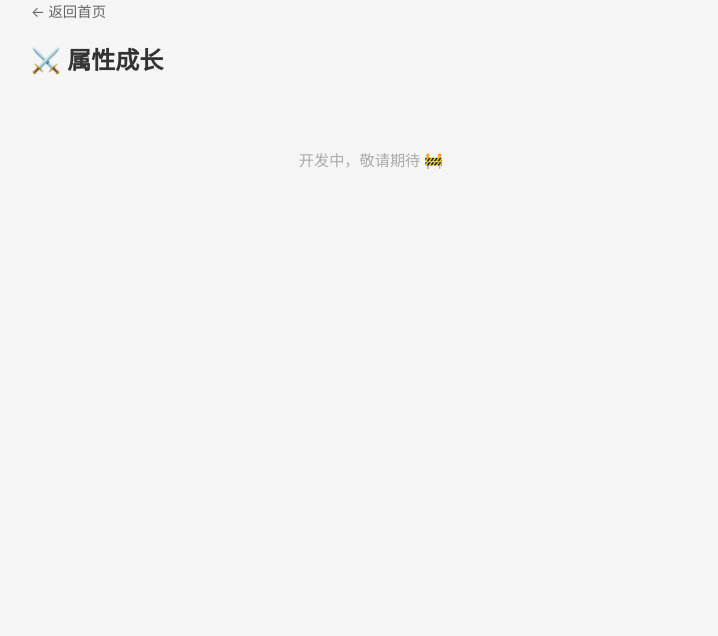
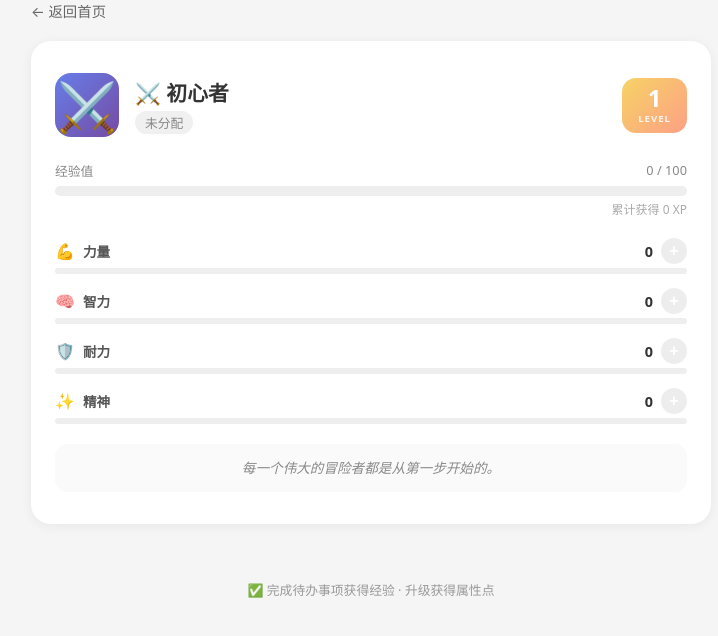
Before and after one commit to zeroo0o0/Self-management-system, a website: page public/rpg.html in a window 1280 px wide. Shown: the whole page, without its empty margins (269-987 px from the left). Drawn offline with nearby package versions, Linux system fonts and the light colour scheme; no server answers.

Commit message:
实现 RPG 属性成长系统：完成待办赚取经验，升级获得属性点
- 完成待办事项获得 XP（优先级 ×10），自动升级
- 每升一级获得 3 个属性点
- RPG 角色页面：头像、等级、头衔、经验条
- 四维属性（力量/智力/耐力/精神）加点分配
- 根据属性自动判定职业（战士/法师/骑士/牧师）
- 等级对应不同头衔和简介文字
- 两个页面共享同一 JSON 数据，互不覆盖

```diff
--- a/public/rpg.html
+++ b/public/rpg.html
@@ -10,8 +10,66 @@
 <body>
   <div id="app">
     <a class="back" href="index.html">← 返回首页</a>
-    <h1>⚔️ 属性成长</h1>
-    <p class="empty">开发中，敬请期待 🚧</p>
+
+    <div class="rpg-card">
+      <!-- 角色头部 -->
+      <div class="rpg-header">
+        <div class="rpg-avatar">⚔️</div>
+        <div class="rpg-title">
+          <h1>{{ title }}</h1>
+          <span class="rpg-class">{{ className }}</span>
+        </div>
+        <div class="rpg-level-badge">
+          <span class="rpg-level-num">{{ data.level ?? 1 }}</span>
+          <span class="rpg-level-label">LEVEL</span>
+        </div>
+      </div>
+
+      <!-- 经验条 -->
+      <div class="rpg-xp-section">
+        <div class="rpg-xp-header">
+          <span>经验值</span>
+          <span>{{ data.xp ?? 0 }} / {{ (data.level ?? 1) * 100 }}</span>
+        </div>
+        <div class="rpg-xp-bar">
+          <div class="rpg-xp-fill" :style="{ width: xpPercent + '%' }"></div>
+        </div>
+        <div class="rpg-xp-total">累计获得 {{ data.totalXPEarned ?? 0 }} XP</div>
+      </div>
+
+      <!-- 属性点 -->
+      <div class="rpg-points" v-if="(data.attributePoints ?? 0) > 0">
+        <span class="rpg-points-label">可用属性点</span>
+        <span class="rpg-points-value">{{ data.attributePoints }}</span>
+      </div>
+
+      <!-- 属性列表 -->
+      <div class="rpg-stats">
+        <div class="rpg-stat" v-for="stat in stats" :key="stat.key">
+          <div class="rpg-stat-header">
+            <span class="rpg-stat-icon">{{ stat.icon }}</span>
+            <span class="rpg-stat-name">{{ stat.label }}</span>
+            <span class="rpg-stat-val">{{ data.attributes[stat.key] ?? 0 }}</span>
+            <button class="rpg-stat-btn" @click="addAttr(stat.key)"
+                    :disabled="(data.attributePoints ?? 0) <= 0">+</button>
+          </div>
+          <div class="rpg-stat-bar">
+            <div class="rpg-stat-fill" :style="{ width: statPercent(stat.key) + '%', background: stat.color }"></div>
+          </div>
+        </div>
+      </div>
+
+      <!-- 角色简介 -->
+      <div class="rpg-desc">
+        <p>{{ flavorText }}</p>
+      </div>
+    </div>
+
+    <footer>
+      <p class="footer-note">✅ 完成待办事项获得经验 · 升级获得属性点</p>
+    </footer>
   </div>
+
+  <script src="rpg.js"></script>
 </body>
 </html>
--- /dev/null
+++ b/public/rpg.js
@@ -0,0 +1,94 @@
+const { createApp, ref, computed, onMounted } = Vue
+
+createApp({
+  setup() {
+    const data = ref({
+      todos: [],
+      xp: 0,
+      level: 1,
+      attributePoints: 0,
+      totalXPEarned: 0,
+      attributes: { strength: 0, intelligence: 0, endurance: 0, spirit: 0 }
+    })
+
+    const stats = [
+      { key: 'strength',     label: '力量', icon: '💪', color: '#e53e3e' },
+      { key: 'intelligence', label: '智力', icon: '🧠', color: '#3182ce' },
+      { key: 'endurance',    label: '耐力', icon: '🛡️', color: '#38a169' },
+      { key: 'spirit',       label: '精神', icon: '✨', color: '#805ad5' },
+    ]
+
+    const title = computed(() => {
+      const lv = data.value.level ?? 1
+      if (lv >= 50) return '👑 传说勇者'
+      if (lv >= 30) return '⚡ 英雄'
+      if (lv >= 15) return '🔥 冒险家'
+      if (lv >= 5)  return '🌱 见习勇者'
+      return '⚔️ 初心者'
+    })
+
+    const className = computed(() => {
+      const { strength: s, intelligence: i, endurance: e, spirit: p } = data.value.attributes
+      const total = s + i + e + p
+      if (total === 0) return '未分配'
+      const max = Math.max(s, i, e, p)
+      if (max === s) return '战士'
+      if (max === i) return '法师'
+      if (max === e) return '骑士'
+      return '牧师'
+    })
+
+    const flavorText = computed(() => {
+      const lv = data.value.level ?? 1
+      if (lv >= 50) return '你已是传说级别的存在，距离巅峰只差一步之遥。'
+      if (lv >= 30) return '历经无数战斗，你的名字已响彻大陆。'
+      if (lv >= 15) return '你在这片大陆上已经小有名气，继续前进吧！'
+      if (lv >= 5)  return '慢慢找到了自己的节奏，前方的路还很长。'
+      return '每一个伟大的冒险者都是从第一步开始的。'
+    })
+
+    const xpPercent = computed(() => {
+      const lv = data.value.level ?? 1
+      const xp = data.value.xp ?? 0
+      return Math.min(100, (xp / (lv * 100)) * 100)
+    })
+
+    function statPercent(key) {
+      const val = data.value.attributes[key] ?? 0
+      return Math.min(100, (val / 50) * 100)
+    }
+
+    function addAttr(key) {
+      if ((data.value.attributePoints ?? 0) <= 0) return
+      data.value.attributePoints--
+      data.value.attributes[key] = (data.value.attributes[key] ?? 0) + 1
+      saveData()
+    }
+
+    async function loadData() {
+      const res = await fetch('/api/load')
+      const d = await res.json()
+      // 保持完整数据结构，避免覆盖其他页面写入的字段
+      data.value = d
+      // 确保 RPG 字段存在
+      if (!data.value.attributes) data.value.attributes = { strength: 0, intelligence: 0, endurance: 0, spirit: 0 }
+      if (data.value.attributePoints === undefined) data.value.attributePoints = 0
+      if (data.value.totalXPEarned === undefined) data.value.totalXPEarned = 0
+    }
+
+    async function saveData() {
+      await fetch('/api/save', {
+        method: 'POST',
+        headers: { 'Content-Type': 'application/json' },
+        body: JSON.stringify(data.value)
+      })
+    }
+
+    onMounted(loadData)
+
+    return {
+      data, stats, title, className, flavorText, xpPercent,
+      statPercent, addAttr
+    }
+  }
+}).mount('#app')
--- a/public/style.css
+++ b/public/style.css
@@ -241,3 +241,173 @@ footer { text-align: center; padding: 32px 0 24px; }
 }
 .footer-note { font-size: .8rem; color: #999; }
 .footer-note code { background: #eee; padding: 2px 6px; border-radius: 4px; font-size: .75rem; }
+
+/* ========== RPG 角色面板 ========== */
+.rpg-card {
+  background: #fff;
+  border-radius: 20px;
+  padding: 32px 24px;
+  box-shadow: 0 2px 12px rgba(0,0,0,.06);
+  margin-bottom: 24px;
+}
+
+.rpg-header {
+  display: flex;
+  align-items: center;
+  gap: 16px;
+  margin-bottom: 24px;
+}
+.rpg-avatar {
+  font-size: 3rem;
+  width: 64px;
+  height: 64px;
+  display: flex;
+  align-items: center;
+  justify-content: center;
+  background: linear-gradient(135deg, #667eea, #764ba2);
+  border-radius: 16px;
+}
+.rpg-title { flex: 1; }
+.rpg-title h1 { font-size: 1.3rem; margin: 0; }
+.rpg-class {
+  font-size: .8rem;
+  color: #888;
+  display: inline-block;
+  padding: 2px 10px;
+  border-radius: 20px;
+  background: #f0f0f0;
+  margin-top: 4px;
+}
+.rpg-level-badge {
+  display: flex;
+  flex-direction: column;
+  align-items: center;
+  background: linear-gradient(135deg, #f6d365, #fda085);
+  border-radius: 14px;
+  padding: 8px 16px;
+  min-width: 60px;
+}
+.rpg-level-num {
+  font-size: 1.5rem;
+  font-weight: 800;
+  color: #fff;
+  line-height: 1;
+}
+.rpg-level-label {
+  font-size: .6rem;
+  font-weight: 600;
+  color: rgba(255,255,255,.85);
+  letter-spacing: 1px;
+  margin-top: 2px;
+}
+
+/* 经验条 */
+.rpg-xp-section { margin-bottom: 20px; }
+.rpg-xp-header {
+  display: flex;
+  justify-content: space-between;
+  font-size: .8rem;
+  color: #888;
+  margin-bottom: 6px;
+}
+.rpg-xp-bar {
+  height: 10px;
+  background: #eee;
+  border-radius: 5px;
+  overflow: hidden;
+}
+.rpg-xp-fill {
+  height: 100%;
+  border-radius: 5px;
+  background: linear-gradient(90deg, #667eea, #764ba2);
+  transition: width .4s ease;
+}
+.rpg-xp-total {
+  font-size: .75rem;
+  color: #aaa;
+  margin-top: 4px;
+  text-align: right;
+}
+
+/* 可用属性点 */
+.rpg-points {
+  display: inline-flex;
+  align-items: center;
+  gap: 8px;
+  padding: 6px 16px;
+  background: linear-gradient(135deg, #f093fb, #f5576c);
+  border-radius: 20px;
+  margin-bottom: 20px;
+}
+.rpg-points-label { font-size: .8rem; color: rgba(255,255,255,.9); }
+.rpg-points-value {
+  font-size: 1.1rem;
+  font-weight: 800;
+  color: #fff;
+}
+
+/* 属性列表 */
+.rpg-stats { display: flex; flex-direction: column; gap: 14px; margin-bottom: 20px; }
+.rpg-stat-header {
+  display: flex;
+  align-items: center;
+  gap: 8px;
+  margin-bottom: 4px;
+}
+.rpg-stat-icon { font-size: 1rem; }
+.rpg-stat-name {
+  flex: 1;
+  font-size: .85rem;
+  font-weight: 600;
+  color: #555;
+}
+.rpg-stat-val {
+  font-size: .9rem;
+  font-weight: 700;
+  color: #333;
+  min-width: 20px;
+  text-align: right;
+}
+.rpg-stat-btn {
+  width: 26px;
+  height: 26px;
+  padding: 0;
+  border-radius: 50%;
+  font-size: 1rem;
+  font-weight: 700;
+  background: #4f46e5;
+  display: inline-flex;
+  align-items: center;
+  justify-content: center;
+  line-height: 1;
+}
+.rpg-stat-btn:disabled {
+  background: #ddd;
+  cursor: not-allowed;
+  opacity: .5;
+}
+.rpg-stat-bar {
+  height: 6px;
+  background: #eee;
+  border-radius: 3px;
+  overflow: hidden;
+}
+.rpg-stat-fill {
+  height: 100%;
+  border-radius: 3px;
+  transition: width .3s ease;
+}
+
+/* 角色简介 */
+.rpg-desc {
+  background: #fafafa;
+  border-radius: 12px;
+  padding: 14px 16px;
+  text-align: center;
+}
+.rpg-desc p {
+  font-size: .85rem;
+  color: #888;
+  font-style: italic;
+  line-height: 1.5;
+}
```
Also changed, not shown: public/todo.html (+1 -1 lines), public/todo.js (+21 -1 lines).
